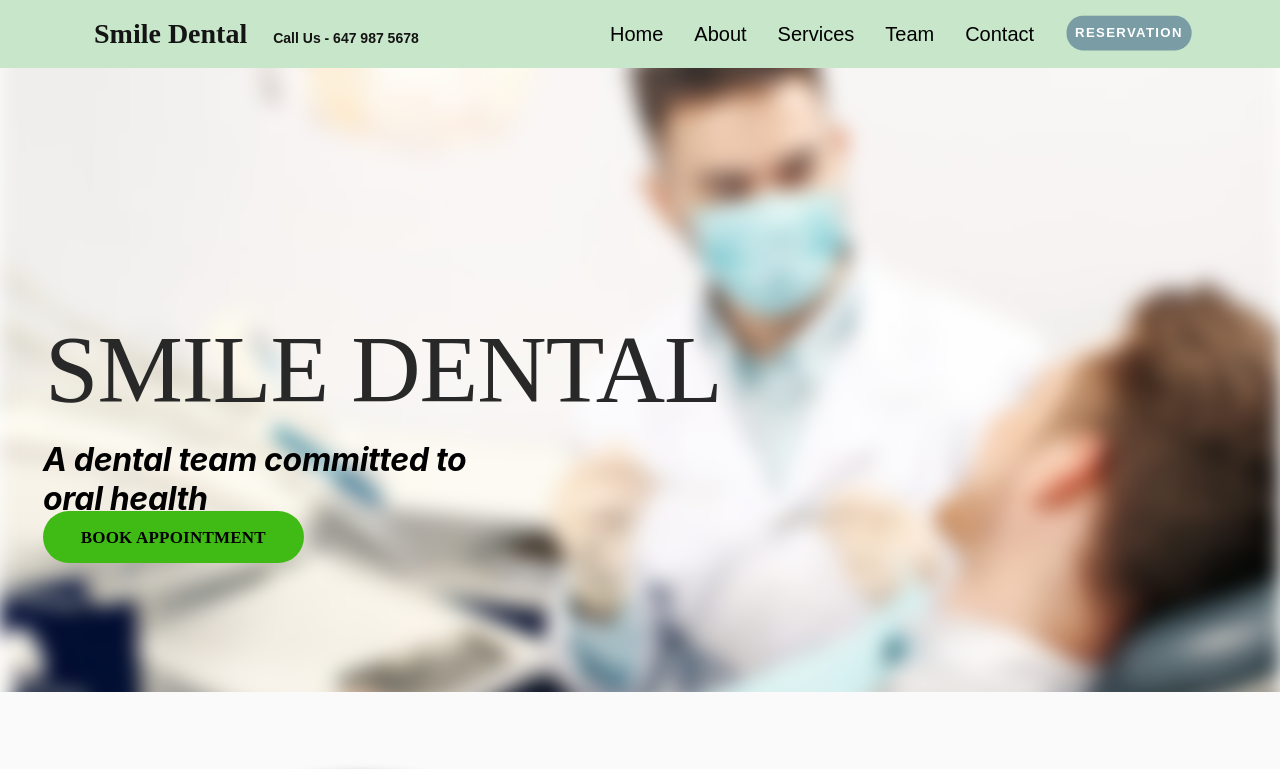
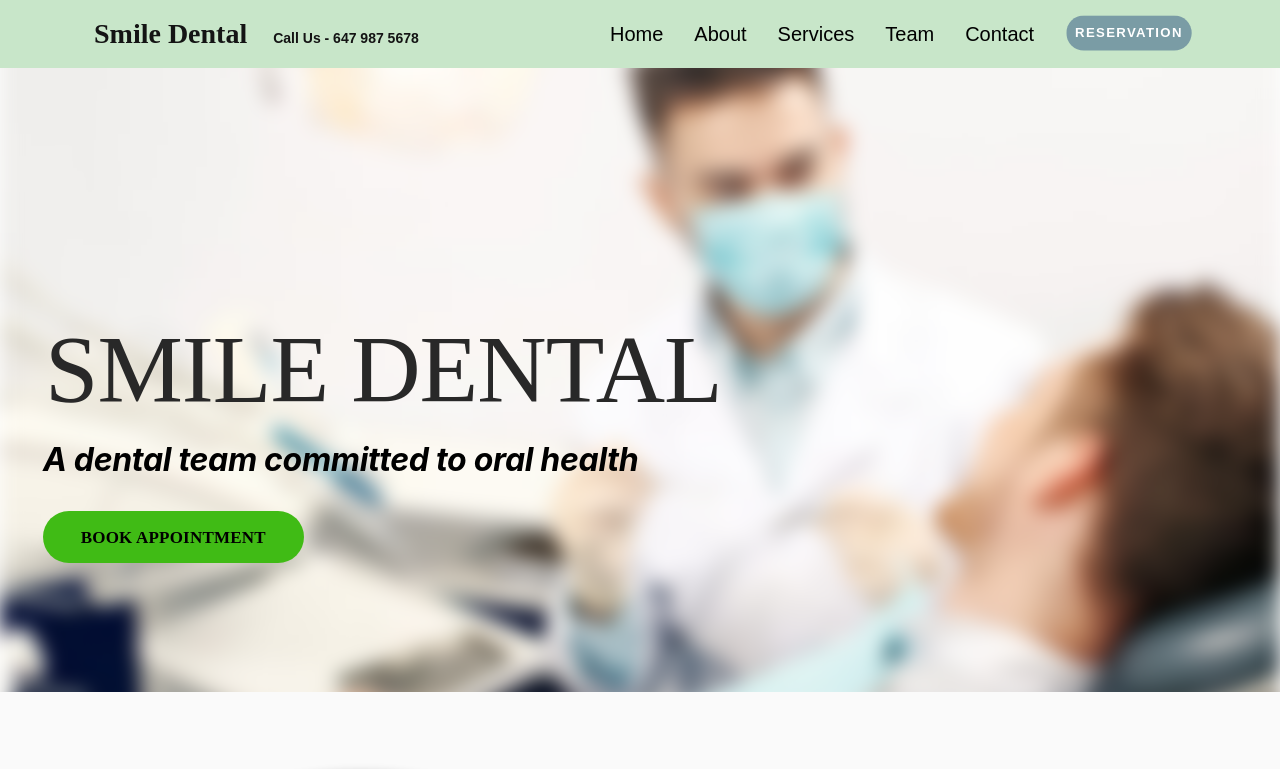
Before and after one commit to brevinbaskaran/SEG3125Smile, a plain HTML site: page index.html in a window 1280 px wide. Shown: the top 769 px of the page. Drawn offline with nearby package versions, Linux system fonts and the light colour scheme.

Commit message:
Change slogan lining

```diff
--- a/style.css
+++ b/style.css
@@ -139,17 +139,14 @@
 
 .slogan {
   position: absolute;
-  left: 3.36%;
-  right: 59.86%;
-  top: 8.93%;
-  bottom: 89.09%;
   font-family: 'Inter';
   font-style: normal;
   font-weight: 700;
-  font-size: 32px;
+  font-size: 30px;
   line-height: 39px;
   letter-spacing: -0.01em;
   color: #000000;
+  white-space: nowrap;
 }
 
 .btn.primary-color.btn-round {
@@ -498,7 +495,7 @@
   background-color: white;
   border-radius: 100%;
   margin-right: 5px;
-  background-image: url('/images/tooth.png');
+  background-image: url('images/tooth.png');
   background-size: cover;
   box-shadow: 0 2px 4px rgba(0, 0, 0, 0.5);
 
```
